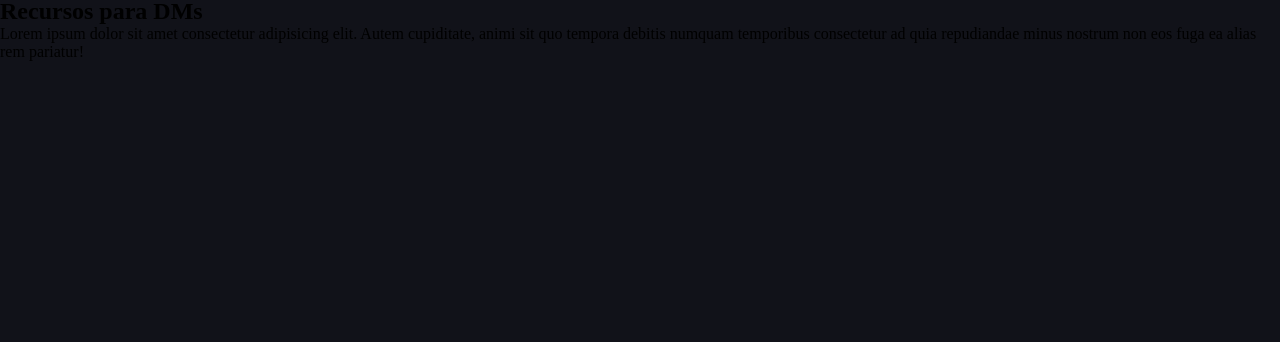
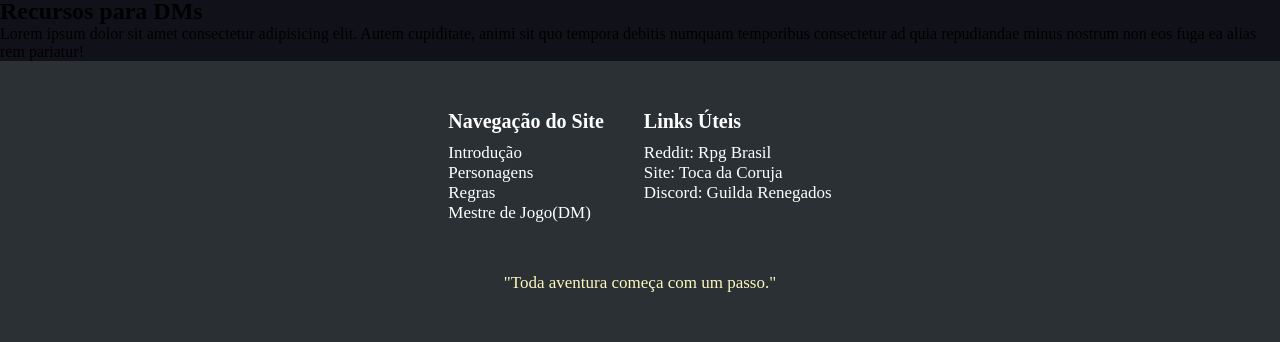
Before and after one commit to williamrodriguesdev/projeto-DD-master, a React (Vite) app: page /MestreDeJogo in a window 1280 px wide. Shown: the part 1321-1663 px from the top of the page. Before the commit the page ends 1382 px from the top, so only its background shows below. Built offline with nearby package versions, Linux system fonts and the light colour scheme.

Commit message:
Adicionando footer

```diff
--- a/src/App.jsx
+++ b/src/App.jsx
@@ -8,6 +8,7 @@ import Introducao from './components/Introducao/Introducao';
 import Personagens from './components/Personagem/Personagens';
 import Regras from './components/Regras/Regras';
 import Mestre from './components/Mestre/Mestre';
+import Footer from './components/Footer/Footer';
 
 function App() {
 
@@ -80,6 +81,7 @@ function App() {
 
 
       </main>
+        <Footer />
 
       </Router>
 
--- /dev/null
+++ b/src/components/Footer/Footer.css
@@ -0,0 +1,39 @@
+footer.footer {
+    height: 300px;
+    background-color: #2a3033;
+    display: flex;
+    flex-direction: column;
+    align-items: center;
+
+}
+
+div.sessao-de-links {
+    display: flex;
+    gap: 40px;
+    margin: auto;
+}
+h4.titulo-footer {
+    color: #fff;
+    font-weight: bold;
+    font-size: 20px;
+    margin-bottom: 10px;
+}
+li a{
+    color: #fff;
+    font-size: 17px;
+}
+li a:hover {
+    text-decoration: underline;
+
+}
+span.frase-footer {
+    color: #fdf7c0;
+    font-size: 17px;
+}
+span.criado-por {
+    background-color: black;
+    color: #fff;
+    width: 100%;
+    text-align: center;
+    margin-top: auto;
+}
--- /dev/null
+++ b/src/components/Footer/Footer.jsx
@@ -0,0 +1,38 @@
+import React from "react";
+import './Footer.css'
+import {Link} from 'react-router-dom';
+
+const Footer = () => {
+    return(
+    <>
+        <footer className="footer">
+            <div className="sessao-de-links">
+            <ul className="mapa-navegacao">
+                <h4 className="titulo-footer">Navegação do Site</h4>
+                <li> <Link to="/Introducao" href="">Introdução</Link></li>
+                <li> <Link to="/Personagens"  href="">Personagens</Link></li>
+                <li> <Link to="/Regras"  href="">Regras</Link></li>
+                <li> <Link to="/MestreDeJogo" href="">Mestre de Jogo(DM)</Link></li>
+            </ul>
+
+            <ul className="links-uteis">
+                <h4 className="titulo-footer">Links Úteis</h4>
+                <li><a href="https://www.reddit.com/r/rpgbrasil/" target="_blanck">Reddit: Rpg Brasil</a></li>
+                <li><a href="https://tocadocoruja.com/" target="_blanck">Site: Toca da Coruja</a></li>
+                <li><a href="https://discord.com/invite/guilda-renegados" target="_blanck">Discord: Guilda Renegados</a></li>
+
+            </ul>
+
+            </div>
+
+            <span className="frase-footer">"Toda aventura começa com um passo."</span>
+            <span className="criado-por">Criado por William Rodrigues&reg;</span>
+        </footer>
+
+
+    </>
+
+    )
+}
+
+export default Footer
```
